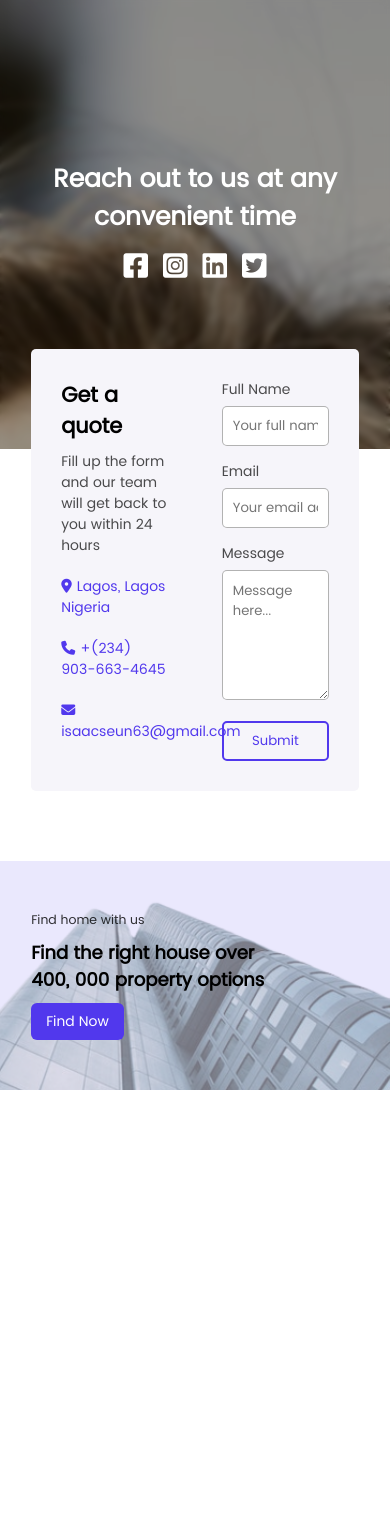
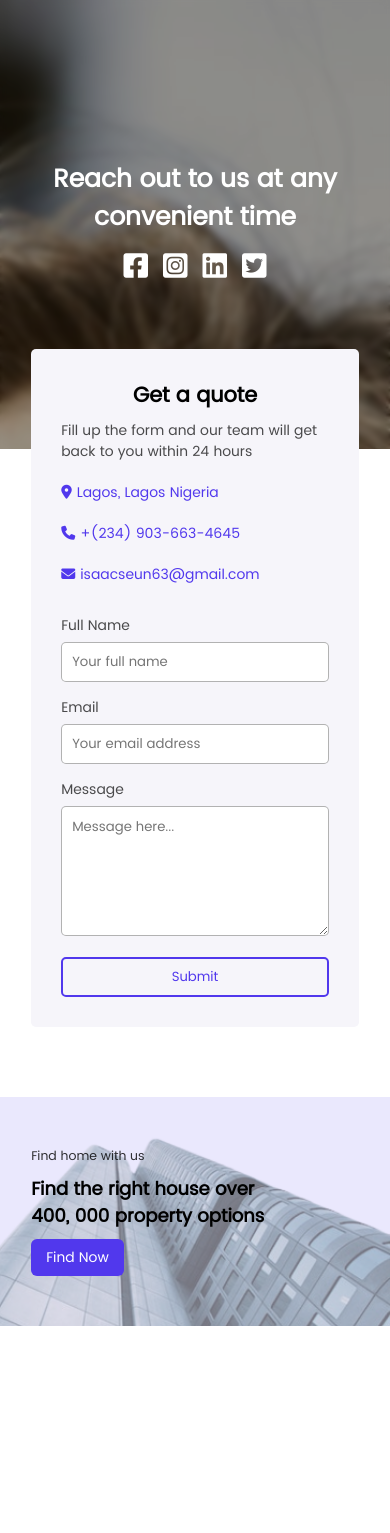
Before and after one commit to dasimems/real_estate, a PHP site: page /pages/contact.php in a window 390 px wide. Shown: the part 71-1604 px from the top of the page. Run offline with PHP 8.4, Linux system fonts and the light colour scheme; style sheets or scripts are compiled from the project's sources.

Commit message:
done with the contact page mobile responsiveness

```diff
--- a/assets/styles/contact.css
+++ b/assets/styles/contact.css
@@ -162,6 +162,16 @@
 }
 
 @media only screen and (max-width: 734px) {
+  .contact .contact-content .contact-details,
+.contact .contact-content .contact-form {
+    width: 100%;
+  }
+  .contact .contact-content .contact-details .contact-details-header {
+    text-align: center;
+  }
+  .contact .contact-content .contact-form {
+    margin-top: 30px;
+  }
   .extra-content .content-image {
     opacity: 0.5;
   }
--- a/assets/styles/contact.scss
+++ b/assets/styles/contact.scss
@@ -235,7 +235,27 @@ $padding-ten: 100px 8%;
 
 @media only screen and (max-width: 734px){
 
-    .
+    .contact{
+
+        .contact-content{
+
+            .contact-details,
+            .contact-form{
+                width: 100%;
+            }
+
+            .contact-details{
+
+                .contact-details-header{
+                    text-align: center;
+                }
+            }
+
+            .contact-form{
+                margin-top: 30px;
+            }
+        }
+    }
 
     .extra-content{
 
--- a/pages/contact.php
+++ b/pages/contact.php
@@ -57,7 +57,7 @@
 
                     <div class="contact">
 
-                        <div class="contact-content flex-content space-between">
+                        <div class="contact-content flex-content wrap space-between">
 
                             <div class="contact-details">
 
```
Also changed, not shown: 1 other file.
